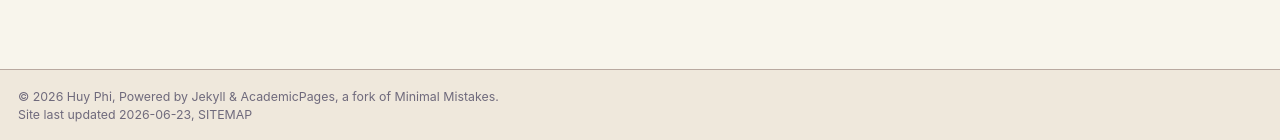
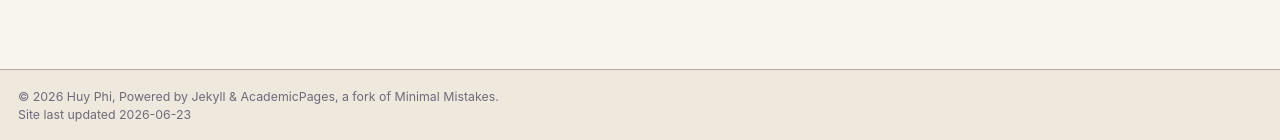
Before and after one commit to huyphi/huyphi.github.io, a Jekyll site: the page built from _pages/about.md, in a window 1280 px wide. Shown: the part 757-897 px from the top of the page. Built offline with Jekyll 4.4.1, drawn with Linux system fonts in a browser that asks for light colours; a style sheet for code colours, icons or effects is not loaded.

Commit message:
Update footer.html

```diff
--- a/_includes/footer.html
+++ b/_includes/footer.html
@@ -6,20 +6,41 @@
     {% if site.data.ui-text[site.locale].follow_label %}
       <li><strong>{{ site.data.ui-text[site.locale].follow_label }}</strong></li>
     {% endif %}
+
     {% if site.author.github %}
-      <li><a href="https://github.com/{{ site.author.github }}"><i class="fab fa-github" aria-hidden="true"></i> GitHub</a></li>
+      <li>
+        <a href="https://github.com/{{ site.author.github }}">
+          <i class="fab fa-github" aria-hidden="true"></i> GitHub
+        </a>
+      </li>
     {% endif %}
+
     {% if site.author.bitbucket %}
-      <li><a href="https://bitbucket.org/{{ site.author.bitbucket }}"><i class="fab fa-bitbucket" aria-hidden="true"></i> Bitbucket</a></li>
+      <li>
+        <a href="https://bitbucket.org/{{ site.author.bitbucket }}">
+          <i class="fab fa-bitbucket" aria-hidden="true"></i> Bitbucket
+        </a>
+      </li>
     {% endif %}
+
     {% if site.atom_feed.hide != true %}
-    <li><a href="{% if site.atom_feed.path %}{{ site.atom_feed.path }}{% else %}{{ base_path }}/feed.xml{% endif %}"><i class="fa fa-fw fa-rss-square" aria-hidden="true"></i> {{ site.data.ui-text[site.locale].feed_label | default: "Feed" }}</a></li>
+      <li>
+        <a href="{% if site.atom_feed.path %}{{ site.atom_feed.path }}{% else %}{{ base_path }}/feed.xml{% endif %}">
+          <i class="fa fa-fw fa-rss-square" aria-hidden="true"></i> {{ site.data.ui-text[site.locale].feed_label | default: "Feed" }}
+        </a>
+      </li>
     {% endif %}
   </ul>
 </div>
 {% endif %}
 
 <div class="page__footer-copyright">
-  &copy; {{ site.time | date: '%Y' }} {{ site.name | default: site.title }}, {{ site.data.ui-text[site.locale].powered_by | default: "Powered by" }} <a href="https://jekyllrb.com" rel="nofollow">Jekyll</a> &amp; <a href="https://github.com/academicpages/academicpages.github.io">AcademicPages</a>, a fork of <a href="https://mademistakes.com/work/minimal-mistakes-jekyll-theme/" rel="nofollow">Minimal Mistakes</a>.<br />
-  Site last updated {{ "now" | date: '%Y-%m-%d' }}, <a href="/sitemap/" style="text-transform: uppercase;">{{ site.data.ui-text[site.locale].site_map | default: "Sitemap" }}</a>
+  &copy; {{ site.time | date: '%Y' }} {{ site.name | default: site.title }},
+  {{ site.data.ui-text[site.locale].powered_by | default: "Powered by" }}
+  <a href="https://jekyllrb.com" rel="nofollow">Jekyll</a>
+  &amp;
+  <a href="https://github.com/academicpages/academicpages.github.io">AcademicPages</a>,
+  a fork of
+  <a href="https://mademistakes.com/work/minimal-mistakes-jekyll-theme/" rel="nofollow">Minimal Mistakes</a>.<br />
+  Site last updated {{ "now" | date: '%Y-%m-%d' }}
 </div>
```
